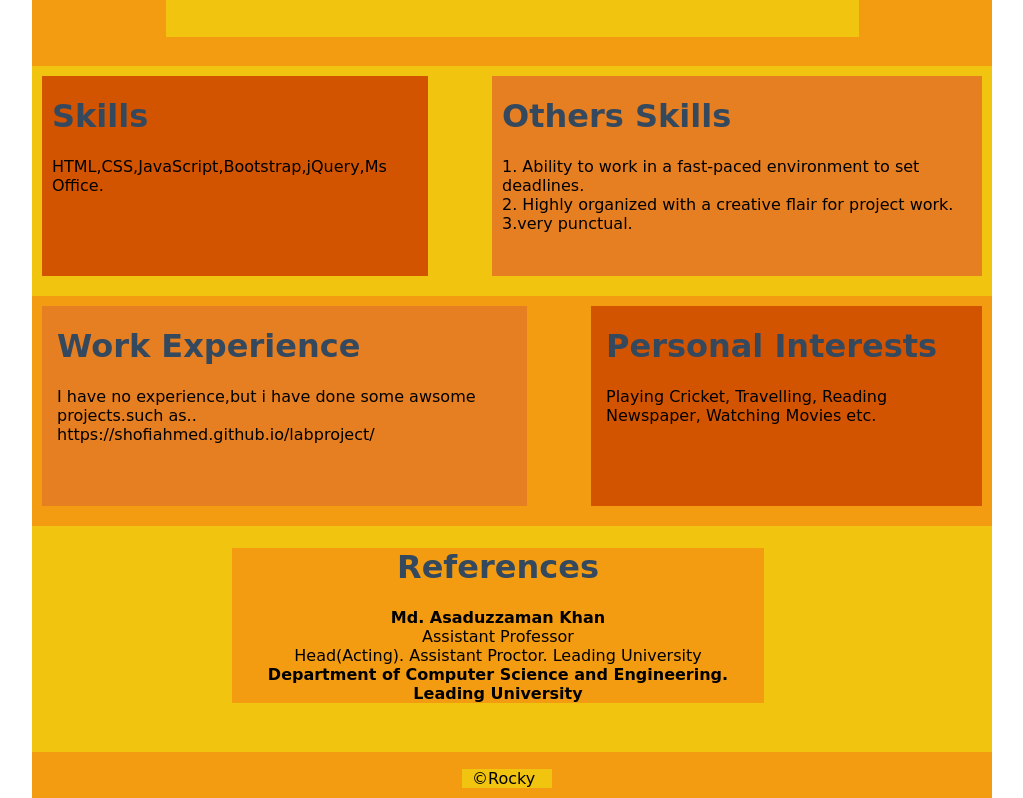
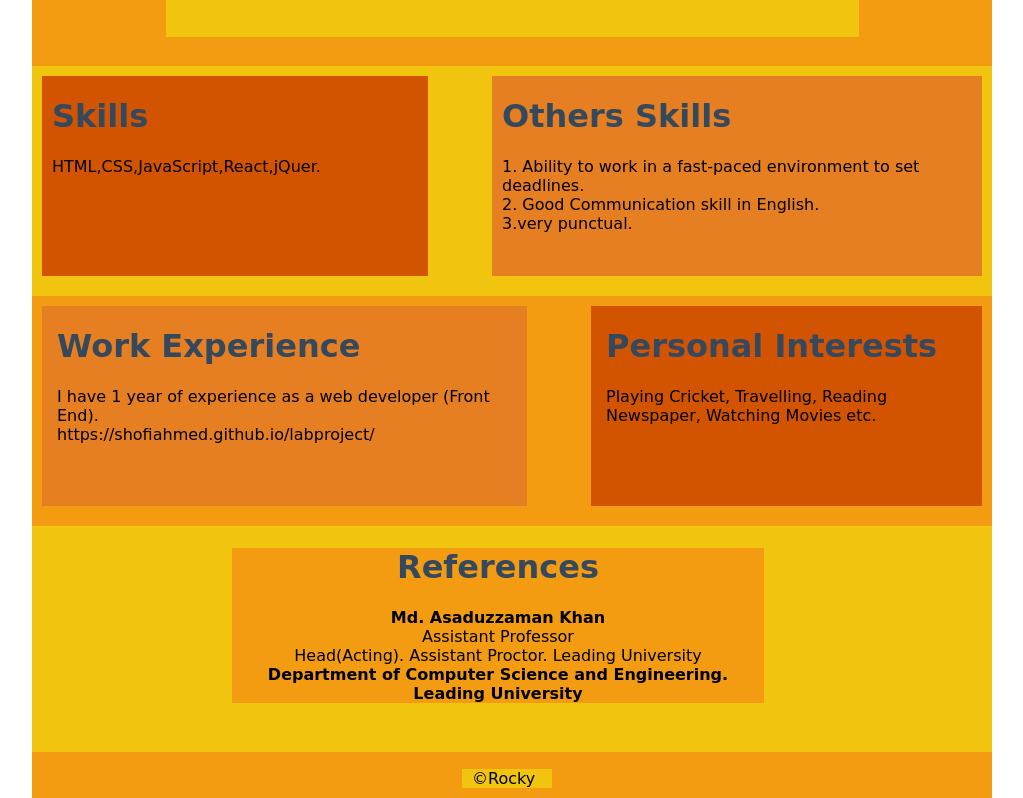
Before and after one commit to ShofiAhmed/CV-row, a plain HTML site: page index.html in a window 1280 px wide. Shown: the part 1011-1809 px from the top of the page, without its empty margins (128-1151 px from the left). Drawn offline with Linux system fonts and the light colour scheme.

Commit message:
Update index.html

```diff
--- a/index.html
+++ b/index.html
@@ -41,7 +41,7 @@
                    <strong>Nationality</strong>: Bangladeshi<br>
                    <strong>Religion: </strong>Islam<br>
                    <strong>Marital Status: </strong>Unmarried<br>
-                   <strong>Present Adress: </strong>86,moushumi,agpara,mirabazar,sylhet.<br>
+                   <strong>Present Adress: </strong>84,moushumi,agpara,mirabazar,sylhet.<br>
                    <strong>Parmanent adress: </strong>Village-Shyamarchar, P.O.-Brajendragonj, Upazilla - Derai, District-Sunamganj,Sylhet.<br>
                    <strong>Contact: </strong>01729560503
                 </div>
@@ -100,13 +100,13 @@
 
             <div class="skills wow rotateIn">
                 <h1>Skills</h1>
-                HTML,CSS,JavaScript,Bootstrap,jQuery,Ms Office.
+                HTML,CSS,JavaScript,React,jQuer.
             </div>
 
             <div class="other_skills wow rotateOut">
                 <h1>Others Skills</h1>
                 1. Ability to work in a fast-paced environment to set deadlines.<br>
-                2. Highly organized with a creative flair for project work.<br>
+                2. Good Communication skill in English.<br>
                 3.very punctual.
 
             </div>
@@ -118,7 +118,7 @@
 
         <div class="experience wow rotateOut">
             <h1>Work Experience</h1>
-            I have no experience,but i have done some awsome projects.such as..<br>
+            I have 1 year of experience as a web developer (Front End).<br>
             https://shofiahmed.github.io/labproject/
 
         </div>
```
